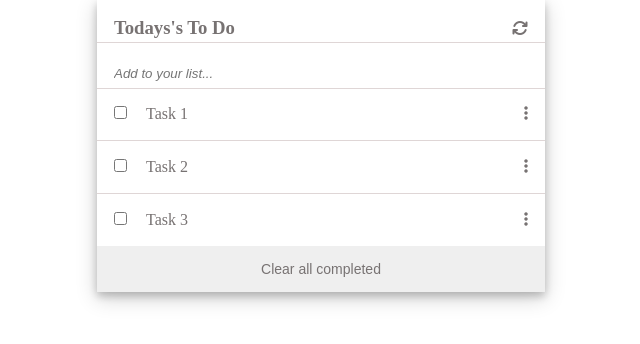
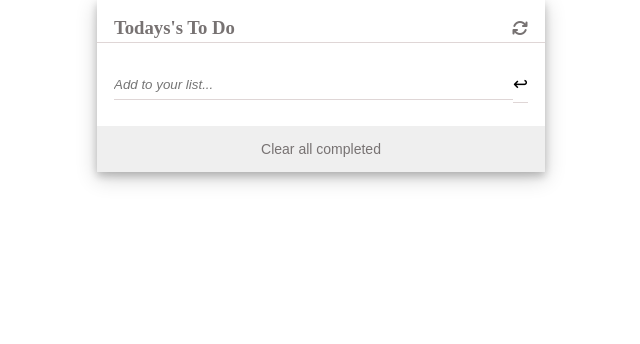
Before and after one commit to hamzaw9/ToDoList, a website built with webpack: page src/index.html in a window 1280 px wide. Shown: the whole page, without its empty margins (319-959 px from the left). Built offline with nearby package versions, Linux system fonts and the light colour scheme.

Commit message:
Implement add task button

```diff
--- a/src/index.html
+++ b/src/index.html
@@ -16,7 +16,11 @@
           <h3>Todays's To Do</h3>
           <i class="fa-solid fa-arrows-rotate"></i>
         </div>
-        <input class="add-btn" type="text" placeholder="Add to your list..." />
+        <div class="add-task-container">
+          <input type="text" placeholder="Add to your list..." />
+          <button class="add-task-btn">&#8617;</button>
+        </div>
+
         <div id="list-container"></div>
       </div>
       <button class="clear-btn">Clear all completed</button>
--- a/src/index.js
+++ b/src/index.js
@@ -1,26 +1,7 @@
-import './style.css';
-
-// Array of tasks
-const tasks = [
-  {
-    description: 'Task 1',
-    completed: false,
-    index: 1,
-  },
-  {
-    description: 'Task 2',
-    completed: true,
-    index: 2,
-  },
-  {
-    description: 'Task 3',
-    completed: false,
-    index: 3,
-  },
-];
+import "./style.css";
 
 function renderTasks() {
-  const listContainer = document.getElementById('list-container');
+  const listContainer = document.getElementById("list-container");
 
   tasks.forEach((task) => {
     listContainer.innerHTML += ` <div class="list-container-inner">
--- a/src/style.css
+++ b/src/style.css
@@ -50,11 +50,31 @@ button {
   float: right;
 }
 
-.add-btn {
+.add-task-container {
+  display: flex;
+  align-items: center;
+  padding: 7px 17px;
+}
+
+input {
+  flex: 1;
   font-style: italic;
-  padding: 7px 17px;
   border: none;
   border-bottom: 1px solid #dfd6d6;
+  padding: 7px 0;
+}
+
+input:focus {
+  outline: none;
+  border-color: #dfd6d6;
+}
+
+.add-task-btn {
+  border: none;
+  font-size: 18px;
+  border-bottom: 1px solid #dfd6d6;
+  background-color: white;
+  padding: 7px 0;
 }
 
 .clear-btn {
```
